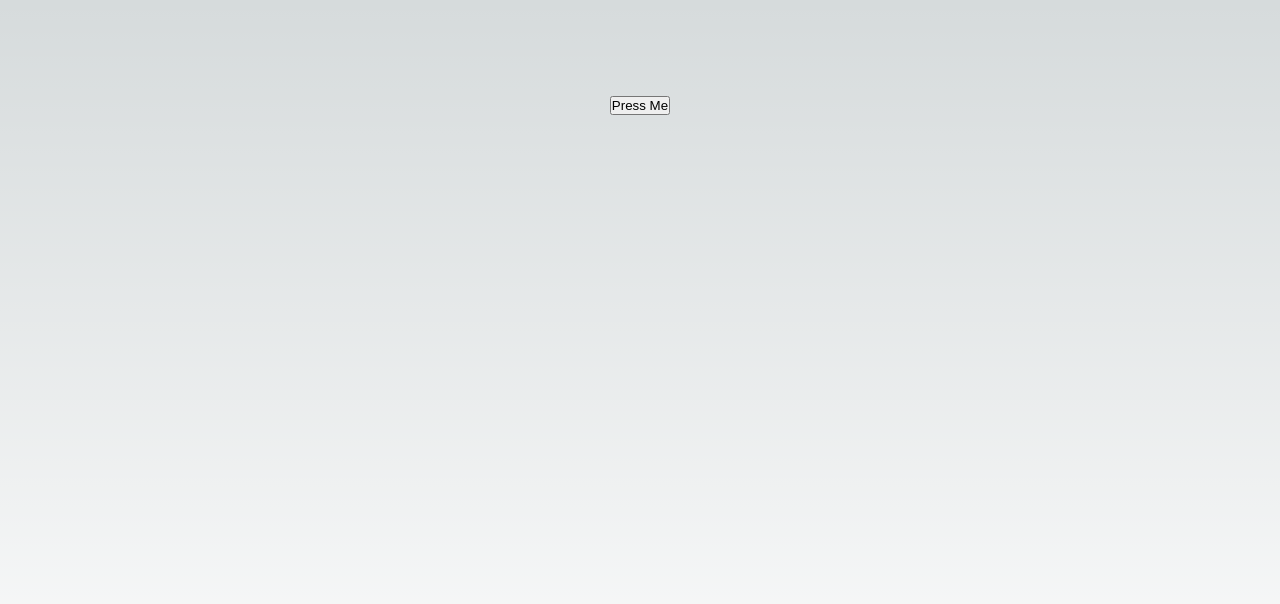
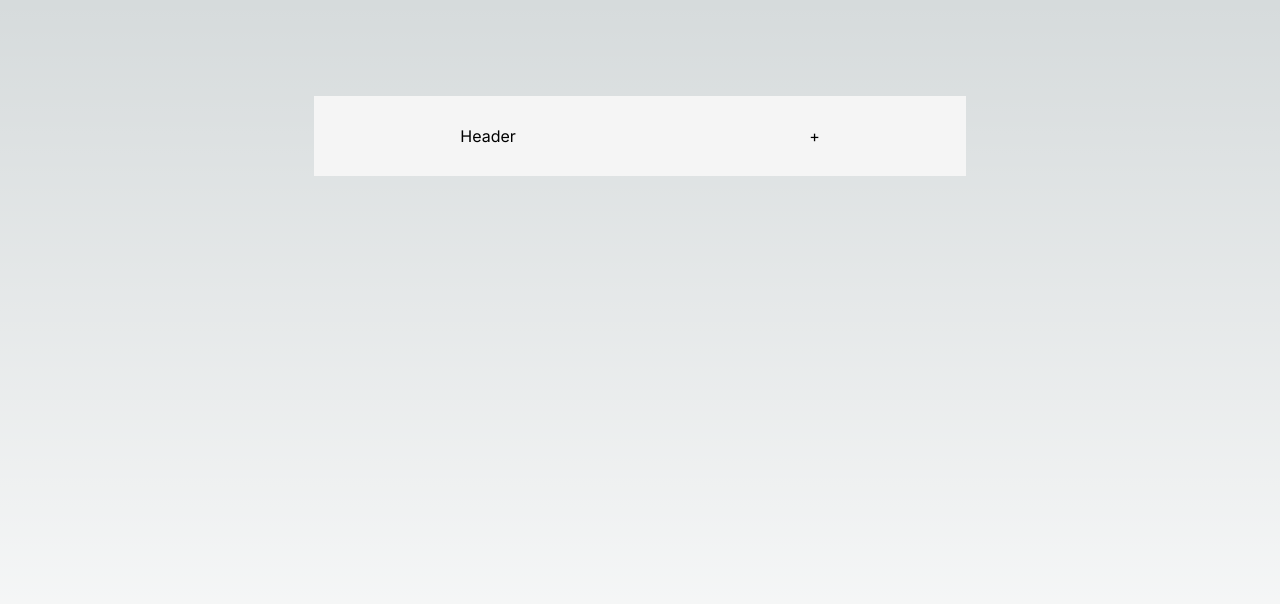
Before and after one commit to SwarnaliRoy94/FrontendAssesmentForNetmark, a Next.js app: page / in a window 1280 px wide. Shown: the top 604 px of the page. Built offline with nearby package versions, Linux system fonts and the light colour scheme.

Commit message:
set up, api , expand collapse fuctionality

```diff
--- a/src/app/page.tsx
+++ b/src/app/page.tsx
@@ -1,10 +1,17 @@
-import Image from "next/image";
+"use client";
+
+import Expandable from "@/components/expandable/expandable";
 import styles from "./page.module.css";
 
 export default function Home() {
   return (
     <main className={styles.main}>
-      <button aria-pressed="true">Press Me</button>
+      {/* <button aria-pressed="true">Press Me</button> */}
+      <Expandable>
+        <Expandable.Header>Header</Expandable.Header>
+        <Expandable.Icon icon={"+"} />
+        <Expandable.Body>This is Content</Expandable.Body>
+      </Expandable>
     </main>
   );
 }
--- /dev/null
+++ b/src/components/expandable/expandable.module.css
@@ -0,0 +1,34 @@
+.wrapper {
+    width: 60%;
+}
+
+.headerStyle {
+    display: flex;
+    flex-direction: row;
+    justify-content: space-around;
+    align-items: center;
+    background-color: whitesmoke;
+    color: black;
+    height: 5rem;
+
+}
+
+.bodyStyle {
+    background-color: antiquewhite;
+    margin-top:1rem;
+    color: black;
+    padding: 1rem;
+    animation: fadeIn 200ms ease-in both;
+}
+
+@keyframes fadeIn {
+    from {
+        opacity: 0;
+        transform: translateY(-10px);
+    }
+
+    to {
+        opacity: 1;
+        transform: translateY(-10px);
+    }
+}
--- /dev/null
+++ b/src/components/expandable/expandable.tsx
@@ -0,0 +1,78 @@
+"use client";
+
+import { ReactNode, useState, Children } from "react";
+import styles from "./expandable.module.css";
+
+enum childrenType {
+  HEADER = "Header",
+  ICON = "Icon",
+  BODY = "Body",
+}
+
+interface ExpandableProps {
+  children: ReactNode;
+}
+interface ExpandableIconProps {
+  icon: ReactNode;
+}
+
+interface ExpandableHeaderProps {
+  children: ReactNode;
+}
+
+interface ExpandableBodyProps {
+  children: ReactNode;
+}
+
+const Expandable = ({ children }: ExpandableProps) => {
+  const [isOpen, setIsOpen] = useState<boolean>(false);
+
+  const toggle = () => {
+    setIsOpen((prev) => !prev);
+  };
+
+  const childrenArray = Children.toArray(children);
+
+  const header = childrenArray.find(
+    (child: any) => child.type.name === childrenType.HEADER
+  );
+
+  const icon = childrenArray.find(
+    (child: any) => child.type.name === childrenType.ICON
+  );
+
+  const body = childrenArray.find(
+    (child: any) => child.type.name === childrenType.BODY
+  );
+
+  return (
+    <div className={styles.wrapper}>
+      <div className={styles.headerStyle} onClick={toggle}>
+        <div>{header?.props.children}</div>
+        <div>{isOpen ? "-" : icon?.props.icon}</div>
+      </div>
+      {isOpen && (
+        <div className={styles.bodyStyle}>
+          <div>{body?.props.children}</div>
+        </div>
+      )}
+    </div>
+  );
+};
+
+const Icon = ({ icon }: ExpandableIconProps) => {
+  return <div>{icon}</div>;
+};
+Expandable.Icon = Icon;
+
+const Header = ({ children }: ExpandableHeaderProps) => {
+  return <div>{children}</div>;
+};
+Expandable.Header = Header;
+
+const Body = ({ children }: ExpandableBodyProps) => {
+  return <div>{children}</div>;
+};
+Expandable.Body = Body;
+
+export default Expandable;
```
